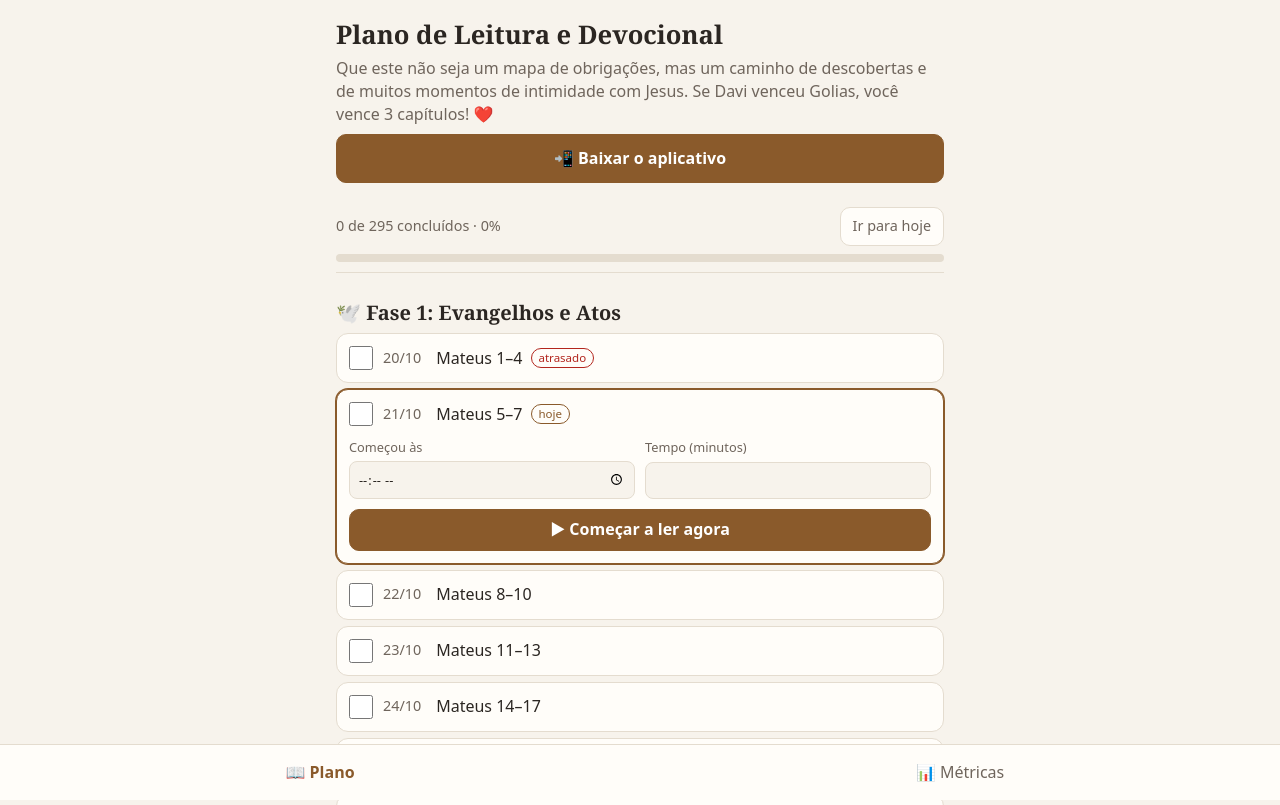
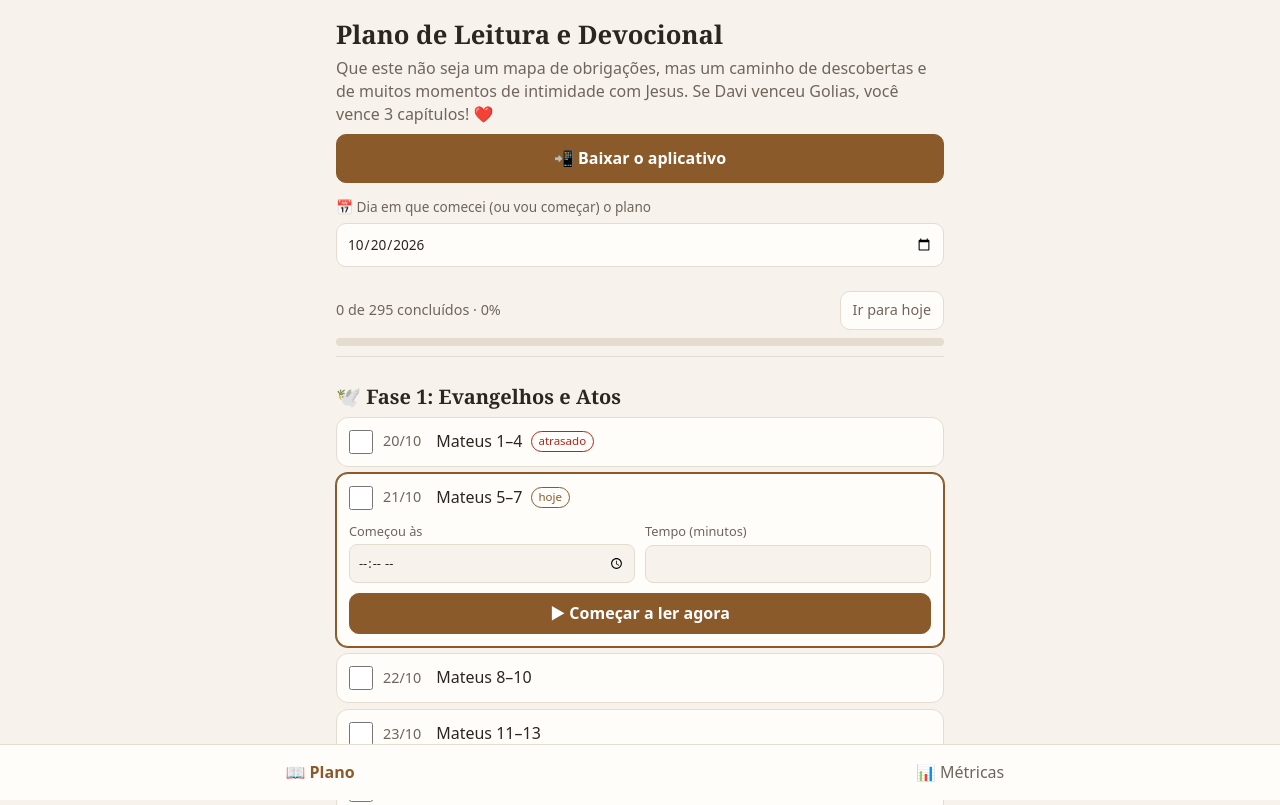
Before and after one commit to HendryGabriel/plano-leitura, a plain HTML site: page index.html in a window 1280 px wide. Shown: the top 805 px of the page. Drawn offline with Linux system fonts and the light colour scheme.

Commit message:
Escolher a data de inicio do plano: as datas andam junto e o primeiro dia nao fica atrasado
Co-Authored-By: Claude Opus 5.5 <noreply@anthropic.com>

```diff
--- a/index.html
+++ b/index.html
@@ -61,6 +61,8 @@ nav button[aria-current=page]{color:var(--accent);font-weight:700}
 .empty{color:var(--muted);font-size:.9rem}
 .backup{display:flex;gap:10px;flex-wrap:wrap}
 #install-box{margin:8px 0 14px}
+.start{display:grid;gap:6px;font-size:.85rem;color:var(--muted);margin:0 0 14px}
+.start input{font:inherit;color:var(--ink);background:var(--card);border:1px solid var(--line);border-radius:10px;padding:10px}
 #install{width:100%;padding:12px}
 #install-help{background:var(--card);border:1px solid var(--line);border-radius:12px;padding:12px;margin:8px 0 0}
 </style>
@@ -74,6 +76,7 @@ nav button[aria-current=page]{color:var(--accent);font-weight:700}
       <button id="install" class="primary">📲 Baixar o aplicativo</button>
       <p id="install-help" hidden></p>
     </div>
+    <label class="start">📅 Dia em que comecei (ou vou começar) o plano<input type="date" id="start"></label>
     <div class="top">
       <div class="top-row"><span id="prog"></span><button id="go-today">Ir para hoje</button></div>
       <div class="bar"><i id="prog-bar"></i></div>
@@ -415,6 +418,8 @@ const PLAN = `
 - 17/09 — Oração final e gratidão
 `;
 const START_YEAR = 2026; // o plano começa em 20/10/2026; jan–set caem no ano seguinte
+const baseDate = (d, m) => new Date(START_YEAR + (m < 10 ? 1 : 0), m - 1, d);
+const PLAN_START = baseDate(20, 10);
 
 const TODAY = new Date(); TODAY.setHours(0, 0, 0, 0);
 const sections = [], items = [], byId = {};
@@ -427,8 +432,8 @@ for (const raw of PLAN.trim().split('\n')) {
   else if (l.startsWith('- ')) {
     const t = l.slice(2), m = t.match(/^(\d\d)\/(\d\d) — (.*)$/);
     const it = m
-      ? { id: m[1] + '/' + m[2], label: m[3], date: new Date(START_YEAR + (+m[2] < 10 ? 1 : 0), m[2] - 1, +m[1]) }
-      : { id: t, label: t, date: null };
+      ? { id: m[1] + '/' + m[2], label: m[3], base: baseDate(+m[1], +m[2]) }
+      : { id: t, label: t, base: null };
     it.phase = sec.title;
     items.push(it); byId[it.id] = it; sec.blocks.push({ item: it });
   }
@@ -446,6 +451,19 @@ const hhmm = d => pad(d.getHours()) + ':' + pad(d.getMinutes());
 const fmtMin = m => m >= 60 ? Math.floor(m / 60) + 'h ' + pad(m % 60) + 'min' : m + ' min';
 const $ = s => document.querySelector(s);
 const rowEl = id => document.querySelector(`[data-id="${CSS.escape(id)}"]`);
+const fmt = d => pad(d.getDate()) + '/' + pad(d.getMonth() + 1);
+const iso = d => d.getFullYear() + '-' + pad(d.getMonth() + 1) + '-' + pad(d.getDate());
+
+// Data de início escolhida pela pessoa: o plano inteiro anda junto (os dados continuam presos à leitura, não à data)
+let OFF = 0;
+const shift = d => new Date(d.getFullYear(), d.getMonth(), d.getDate() + OFF);
+const shiftText = t => t.replace(/(\d\d)\/(\d\d)/g, (_, d, m) => fmt(shift(baseDate(+d, +m))));
+function applyStart() {
+  const [y, m, d] = (S.start || iso(PLAN_START)).split('-').map(Number);
+  OFF = Math.round((new Date(y, m - 1, d) - PLAN_START) / 864e5);
+  for (const it of items) it.date = it.base && shift(it.base);
+  $('#start').value = iso(shift(PLAN_START));
+}
 
 function row(it) {
   const d = D(it.id), t = it.date?.getTime(), now = TODAY.getTime();
@@ -456,7 +474,7 @@ function row(it) {
   const running = S.timer?.id === it.id;
   return `<details class="${cls}" data-id="${it.id}"><summary>
     <input type="checkbox" ${d.done ? 'checked' : ''} aria-label="Marcar ${it.label} como concluído">
-    ${it.date ? `<span class="date">${it.id}</span>` : ''}<span class="lbl">${it.label}${tag}</span><span class="meta">${meta}</span>
+    ${it.date ? `<span class="date">${fmt(it.date)}</span>` : ''}<span class="lbl">${it.date ? it.label : shiftText(it.label)}${tag}</span><span class="meta">${meta}</span>
   </summary><div class="edit">
     <label>Começou às<input type="time" name="start" value="${d.start || ''}"></label>
     <label>Tempo (minutos)<input type="number" name="min" min="0" inputmode="numeric" value="${d.min || ''}"></label>
@@ -466,7 +484,7 @@ function row(it) {
 
 function renderPlan() {
   $('#plan').innerHTML = sections.map(s => `<h2>${s.title}</h2>` + s.blocks.map(b =>
-    b.h ? `<h3>${b.h}</h3>` : b.note ? `<p class="note">${b.note}</p>` : row(b.item)).join('')).join('');
+    b.h ? `<h3>${b.h}</h3>` : b.note ? `<p class="note">${shiftText(b.note)}</p>` : row(b.item)).join('')).join('');
   renderTop();
 }
 function refresh(id) {
@@ -562,7 +580,7 @@ function renderStats() {
     const its = s.blocks.filter(b => b.item).map(b => b.item), n = its.filter(i => D(i.id).done).length;
     return { k: s.title.replace(/^\S+\s(Fase [^:]+: )?/, ''), v: n / its.length, txt: `${n}/${its.length}` };
   });
-  const recent = timed.slice(-14).map(i => ({ k: (i.date ? i.id + ' ' : '') + i.label, v: D(i.id).min, txt: D(i.id).min + ' min' }));
+  const recent = timed.slice(-14).map(i => ({ k: (i.date ? fmt(i.date) + ' ' : '') + i.label, v: D(i.id).min, txt: D(i.id).min + ' min' }));
 
   $('#stats').innerHTML =
     '<div class="tiles">' + tiles.map(([b, s]) => `<div class="tile"><b>${b}</b><span>${s}</span></div>`).join('') + '</div>' +
@@ -591,7 +609,7 @@ $('#import-file').onchange = async e => {
     const data = JSON.parse(await e.target.files[0].text());
     if (!data || typeof data.days !== 'object') throw 0;
     if (!confirm('Isso troca os dados deste aparelho pelos do backup. Continuar?')) return;
-    S = data; save(); renderPlan(); renderStats(); tick();
+    S = data; save(); applyStart(); renderPlan(); renderStats(); tick();
   } catch { alert('Arquivo de backup inválido.'); }
   e.target.value = '';
 };
@@ -617,7 +635,13 @@ document.addEventListener('visibilitychange', () => {
   if (!document.hidden && new Date().toDateString() !== TODAY.toDateString()) location.reload();
 });
 
-renderPlan(); tick(); goToday();
+$('#start').onchange = e => {
+  if (!e.target.value) return applyStart();
+  S.start = e.target.value; save();
+  applyStart(); renderPlan(); goToday();
+};
+
+applyStart(); renderPlan(); tick(); goToday();
 if ('serviceWorker' in navigator) navigator.serviceWorker.register('sw.js');
 </script>
 </body>
```
